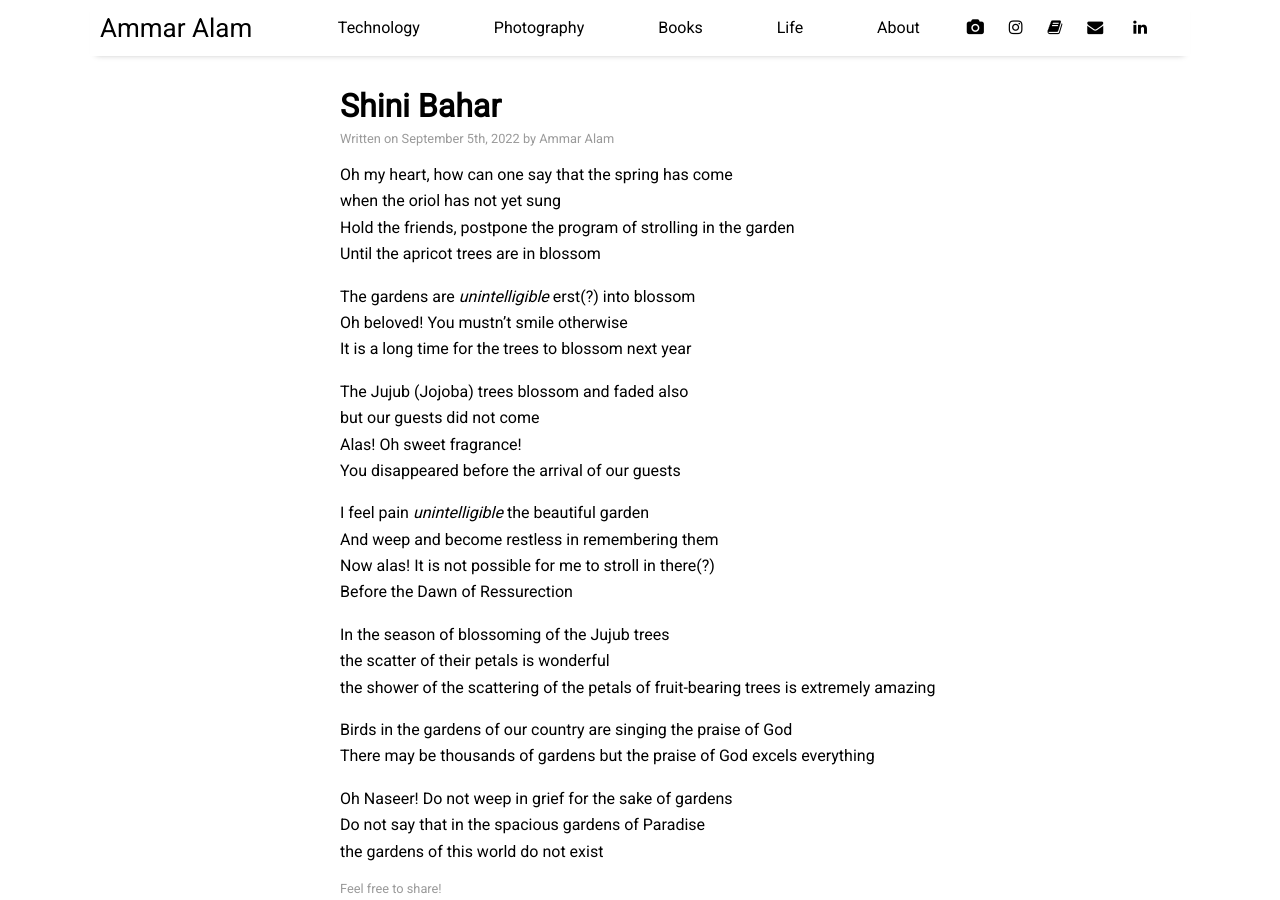
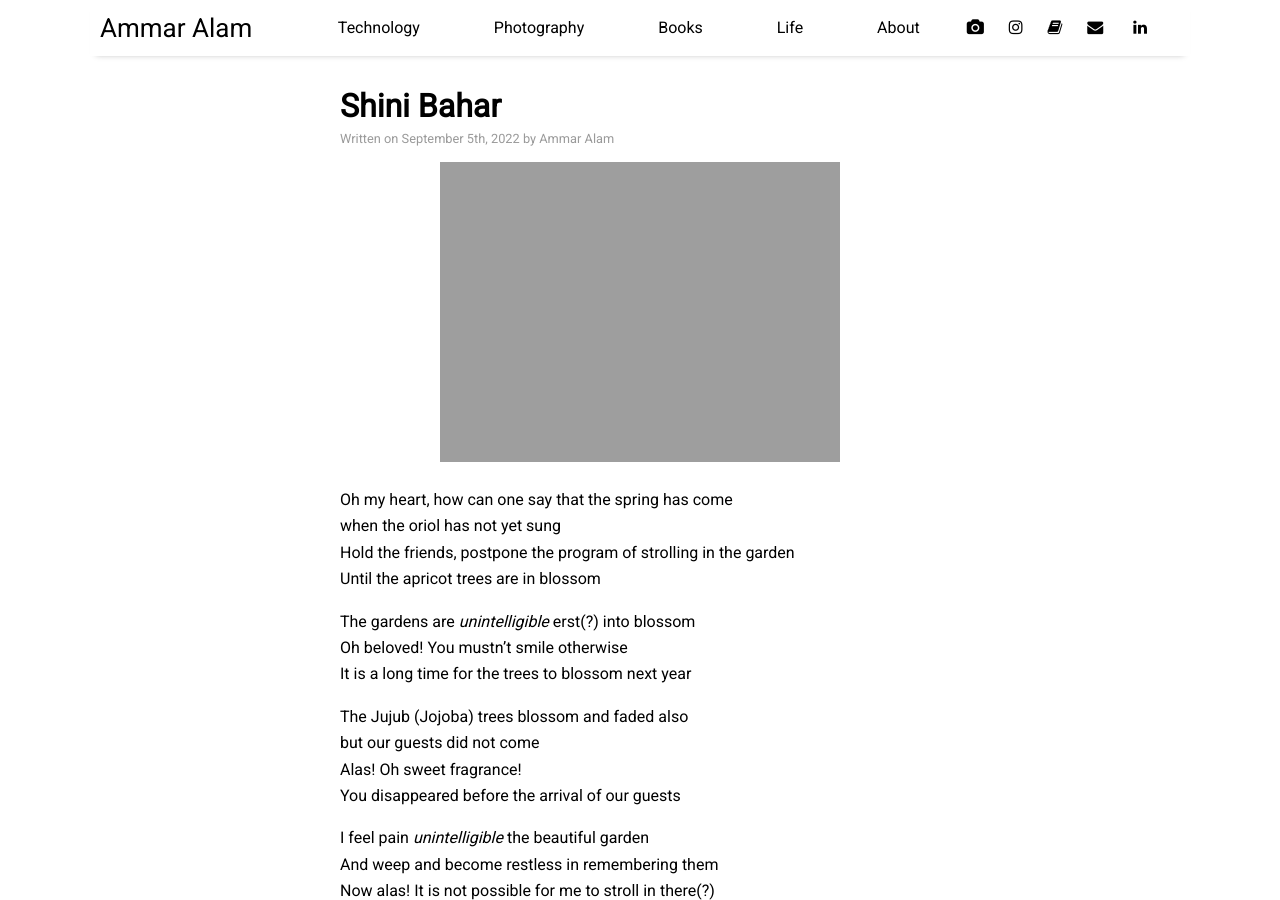
Before and after one commit to AALAM98mod100/AALAM98mod100.github.io, a Jekyll site: the page built from _posts/2022-09-05-shini-bahar.md, in a window 1280 px wide and 900 px high. Built offline with Jekyll 4.4.1, drawn with Linux system fonts in a browser that asks for light colours; nearby versions of some CDN libraries.

Commit message:
Added image

```diff
--- a/_posts/2022-09-05-shini-bahar.md
+++ b/_posts/2022-09-05-shini-bahar.md
@@ -5,6 +5,7 @@ author: "Ammar Alam"
 categories: life
 tags: [song]
 private: false
+image: shini-bahar.png
 ---
 
 Oh my heart, how can one say that the spring has come
```
Also changed, not shown: _posts/2023-03-26-the-brothers-karamazov.md (+1 -0 lines), assets/img/karamazov.jpeg (added), 1 other file.
